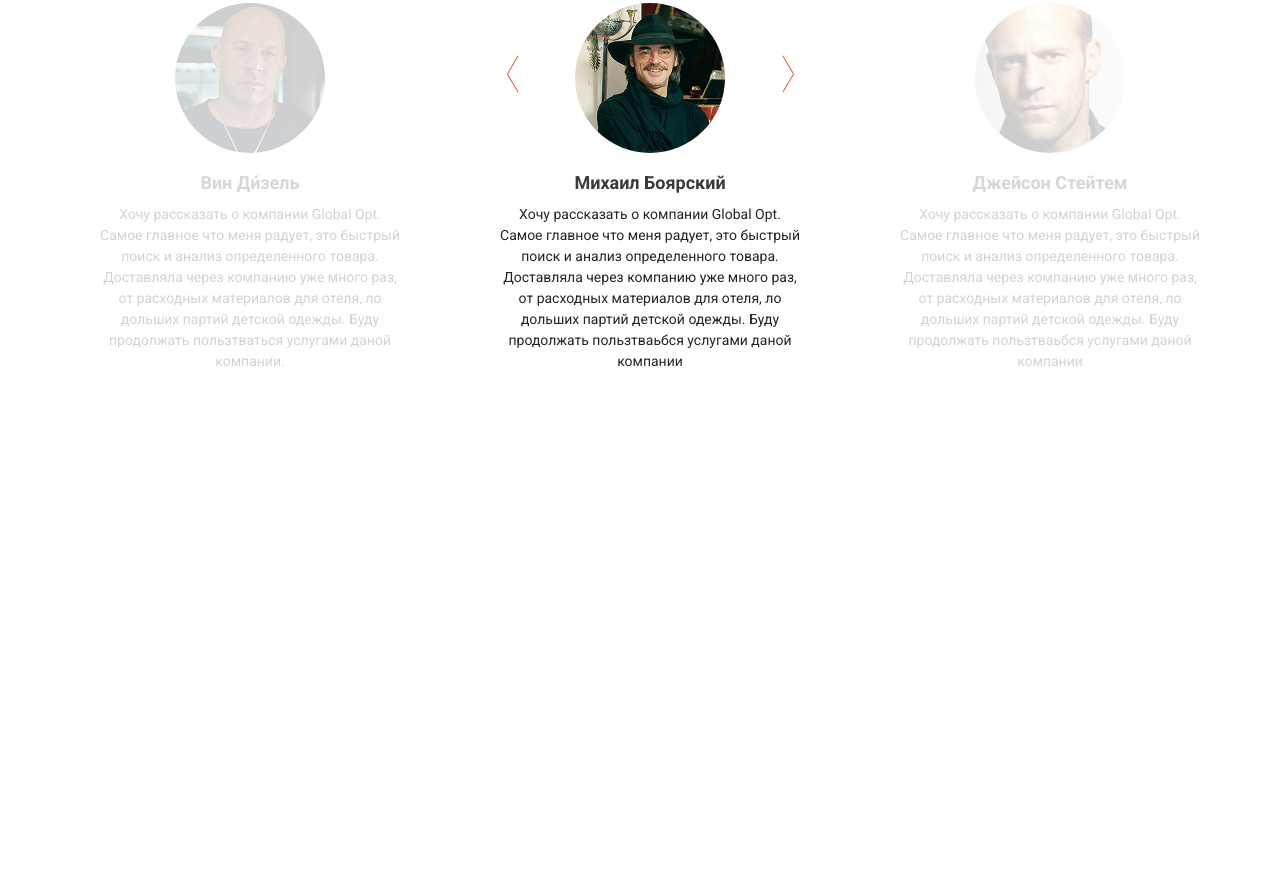
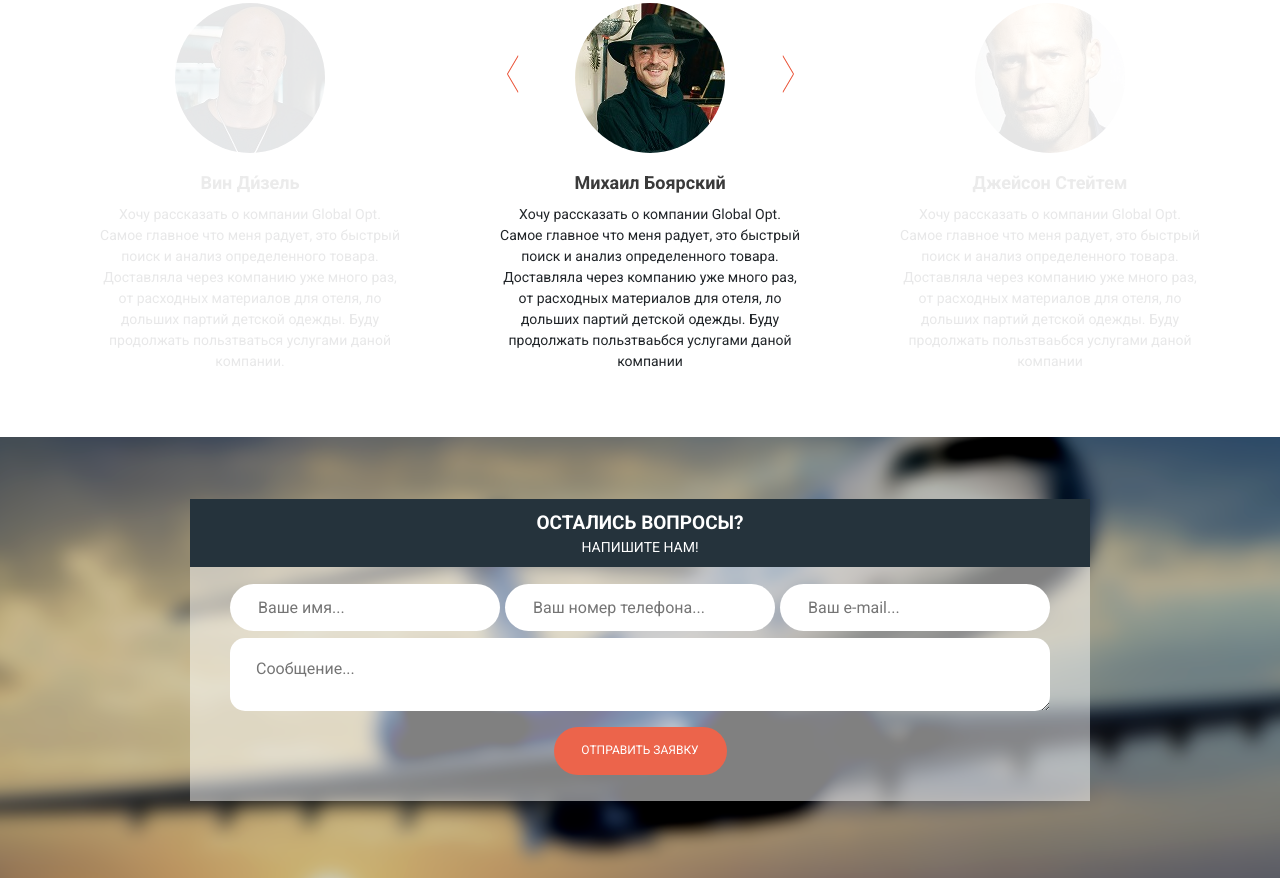
Before and after one commit to bevod001/Delivery-test, a website: page src/index.html in a window 1280 px wide. Shown: the part 4343-5221 px from the top of the page. Before the commit the page ends 4780 px from the top, so only its background shows below. Drawn offline with nearby package versions, Linux system fonts and the light colour scheme; files that its build step writes are made by us from their sources; files whose address does not match are found by name.

Commit message:
31.08.2023-2

```diff
--- a/src/index.html
+++ b/src/index.html
@@ -449,7 +449,6 @@
     <section class="consultation">
       <div class="container">
         <h3 class="consultation__title">Заказать бесплатную консультацию</h3>
-
         <form id="consultation__form" class="form" action="#">
           <div class="form__wrapper">
             <div class="around">
@@ -579,7 +578,7 @@
         <div class="slider__inner">
           <div class="slider__item">
             <img src="img/slider/1.jpg" alt="watch" />
-            <div class="slider__name">Вин Ди́зель </div>
+            <div class="slider__name">Вин Ди́зель</div>
             <div class="slider__descr">
               Хочу рассказать о компании Global Opt. Самое главное что меня
               радует, это быстрый поиск и анализ определенного товара.
@@ -590,7 +589,7 @@
           </div>
           <div class="slider__item">
             <img src="img/slider/2.jpg" alt="watch" />
-            <div class="slider__name">Михаил Боярский </div>
+            <div class="slider__name">Михаил Боярский</div>
             <div class="slider__descr">
               Хочу рассказать о компании Global Opt. Самое главное что меня
               радует, это быстрый поиск и анализ определенного товара.
@@ -601,7 +600,7 @@
           </div>
           <div class="slider__item">
             <img src="img/slider/3.jpg" alt="watch" />
-            <div class="slider__name">Джейсон Стейтем </div>
+            <div class="slider__name">Джейсон Стейтем</div>
             <div class="slider__descr">
               Хочу рассказать о компании Global Opt. Самое главное что меня
               радует, это быстрый поиск и анализ определенного товара.
@@ -612,7 +611,7 @@
           </div>
           <div class="slider__item">
             <img src="img/slider/4.jpeg" alt="watch" />
-            <div class="slider__name">Чак Норрис </div>
+            <div class="slider__name">Чак Норрис</div>
             <div class="slider__descr">
               Хочу рассказать о компании Global Opt. Самое главное что меня
               радует, это быстрый поиск и анализ определенного товара.
@@ -622,18 +621,55 @@
             </div>
           </div>
         </div>
-        <!-- <button type="button" class="prev">
-          <img src="icons/slider/prev.png" alt="prev" />
-        </button>
-        <button type="button" class="next">
-          <img src="icons/slider/next.png" alt="next" />
-        </button> -->
       </div>
     </section>
+    <section class="question">
+      <div class="container">
+        <form id="question__form" class="question__form" action="#">
+          <div class="question__wrapper">
+            <div class="question__top">
+              <div class="question__title">Остались вопросы?</div>
+              <div class="question__subtitle">Напишите нам!</div>
+            </div>
+            <div class="question__middle">
+              <input
+                required
+                minlength="3"
+                id="name"
+                placeholder="Ваше имя..."
+                type="text"
+                class="question__item"
+              />
+              <input
+                required
+                id="phone"
+                placeholder="Ваш номер телефона..."
+                type="phone"
+                class="question__item"
+              />
+              <input
+                required
+                id="email"
+                placeholder="Ваш e-mail..."
+                type="email"
+                class="question__item"
+              />
 
+            </div>
+            <div class="question__bottom">
+              <textarea name="text" id="text" placeholder="Сообщение..."></textarea>
+            </div>
+            <div class="question__footer">
+              <button class="btn question__btn">Отправить заявку</button>
+            </div>
+          </div>
+        </form>
+      </div>
+    </section>
+    <div class="section__location">
+
+    </div>
     <script src="js/jquery-3.7.0.min.js"></script>
-    <!-- <script type="text/javascript" src="//code.jquery.com/jquery-1.11.0.min.js"></script> -->
-    <!-- <script type="text/javascript" src="//code.jquery.com/jquery-migrate-1.2.1.min.js"></script> -->
     <script src="js/slick.min.js"></script>
     <script src="js/script.js"></script>
   </body>
--- /dev/null
+++ b/src/sass/blocks/_question.scss
@@ -0,0 +1,93 @@
+.question {
+    background: url(../img/question/1.png) center center/cover no-repeat;
+    min-height: 438px;
+    padding: 62px 0 79px 0;
+
+    &__wrapper {
+        height: 300px;
+        width: 900px;
+        margin: 0 auto;
+    }
+
+    &__top {
+        height: 68px;
+        background-color: #25333c;
+        padding-top: 10px;
+    }
+
+    &__title {
+        display: block;
+        font-size: 19px;
+        font-weight: 700;
+        text-transform: uppercase;
+        color: #ffffff;
+        text-align: center;
+    }
+
+    &__subtitle {
+        display: block;
+        font-size: 14px;
+        font-weight: 400;
+        text-transform: uppercase;
+        color: #ffffff;
+        text-align: center;
+    }
+
+    &__middle {
+        display: flex;
+        height: 65px;
+        background-color: rgba($color: #ffffff, $alpha: 0.5);
+        padding-top: 17px;
+        padding-right: 40px;
+        padding-left: 40px;
+
+        #phone {
+            margin: 0 5px;
+        }
+    }
+
+    &__bottom {
+        display: block;
+        background-color: rgba($color: #ffffff, $alpha: 0.5);
+        padding: 0 40px;
+        padding-top: 6px;
+        margin-top: 0;
+
+        #text {
+            display: block;
+            width: 100%;
+            height: 73px;
+            border-radius: 15px;
+            border: none;
+            padding-top: 19px;
+            padding-left: 26px;
+
+        }
+    }
+
+    &__item {
+        width: 270px;
+        height: 47px;
+        padding-left: 28px;
+        border-radius: 40px;
+        border: none;
+    }
+
+    &__footer {
+        height: 90px;
+        background-color: rgba($color: #ffffff, $alpha: 0.5);
+        padding-top: 16px;
+
+    }
+
+    &__btn {
+        display: block;
+        font-size: 12px;
+        line-height: 25px;
+        font-weight: 400;
+        text-transform: uppercase;
+        color: #ffffff;
+        margin: 0 auto;
+        text-align: center;
+    }
+}
--- a/src/sass/blocks/_slider.scss
+++ b/src/sass/blocks/_slider.scss
@@ -8,7 +8,7 @@
     }
 
     &__item {
-        opacity: 0.2;
+        opacity: 0.1;
         margin: 0 20px;
 
 
--- a/src/sass/style.scss
+++ b/src/sass/style.scss
@@ -31,3 +31,4 @@
 @import 'blocks/manager';
 @import 'blocks/plan';
 @import 'blocks/slider';
+@import 'blocks/question';
```
Also changed, not shown: src/img/question/1.png (added), src/sass/blocks/dist/_question.css (added), src/sass/dist/style.css.
